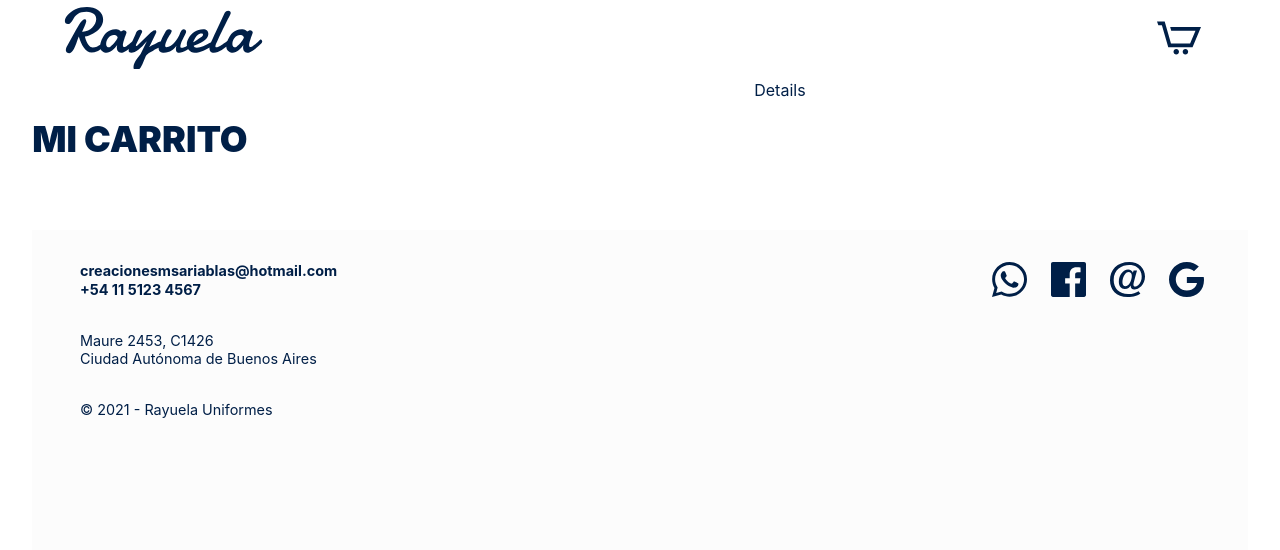
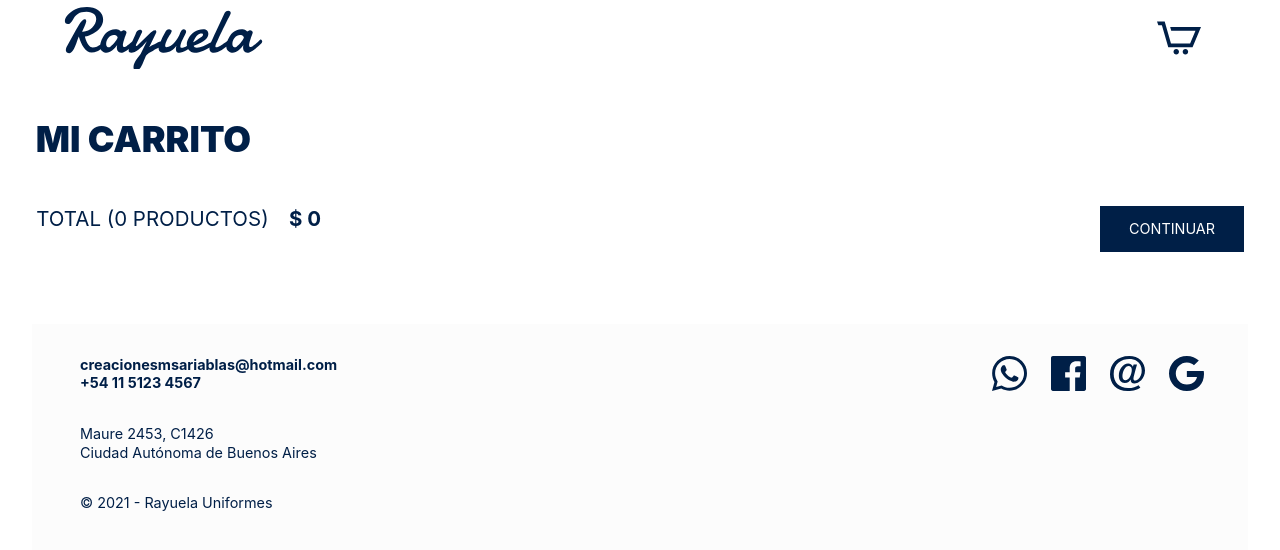
Before and after one commit to hernan-clich/rayuela-uniformes, a Next.js app: page /cart in a window 1280 px wide. Shown: the top 550 px of the page. Built offline with nearby package versions, Linux system fonts and the light colour scheme; a web font is replaced by a local one.

Commit message:
Created subheadings in cart screen

```diff
--- a/app/hooks/useOrder.tsx
+++ b/app/hooks/useOrder.tsx
@@ -7,6 +7,8 @@ function useOrder(productId = ''): {
   isCartEmpty: boolean;
   checkIfProductIsInCart: (currentSize: TProductSizes) => boolean;
   localStorageCart: TOrder[];
+  productsCount: number;
+  totalCartAmt: number;
   setCurrentProductQuantity: (action: 'incr' | 'decr' | number, currentSize: TProductSizes) => void;
   setNewOrder: (order: TOrder) => void;
   deleteOrder: (orderId: string) => void;
@@ -19,6 +21,11 @@ function useOrder(productId = ''): {
     : [];
   const checkIfProductIsInCart = (currentSize: TProductSizes) =>
     Boolean(currentProductInCart) && currentProductInCart.size === currentSize;
+  const productsCount = localStorageCart.reduce((acc, order) => acc + order?.quantity, 0);
+  const totalCartAmt = localStorageCart.reduce(
+    (acc, order) => acc + order?.product?.price * order?.quantity,
+    0
+  );
   const setNewOrder = (order: TOrder) => setLocalStorageCart([...localStorageCart, order]);
   const deleteOrder = (orderId: string) =>
     setLocalStorageCart(localStorageCart.filter((order) => order?.id !== orderId));
@@ -51,8 +58,10 @@ function useOrder(productId = ''): {
     deleteOrder,
     isCartEmpty,
     localStorageCart,
+    productsCount,
     setCurrentProductQuantity,
-    setNewOrder
+    setNewOrder,
+    totalCartAmt
   };
 }
 
--- a/app/screens/Cart/components/CartCard/index.tsx
+++ b/app/screens/Cart/components/CartCard/index.tsx
@@ -41,7 +41,7 @@ function CartCard({ order }: Props) {
           </div>
           <div className="topRight">
             <CustomText as="span" size="regular" weight="bold" textTransform="uppercase">
-              {`$ ${order?.product?.price * order?.quantity}`}
+              {`$ ${(order?.product?.price * order?.quantity).toLocaleString('de-DE')}`}
             </CustomText>
           </div>
         </div>
--- a/app/screens/Cart/components/CartDetails/index.tsx
+++ b/app/screens/Cart/components/CartDetails/index.tsx
@@ -1,4 +1,5 @@
 import { useState, useEffect } from 'react';
+import CustomButton from '~components/CustomButton';
 import CustomText from '~components/CustomText';
 import useOrder from '~hooks/useOrder';
 import { TOrder } from '~types/order';
@@ -6,7 +7,7 @@ import CartCard from '../CartCard';
 import * as Styled from './styles';
 
 function CartDetails() {
-  const { localStorageCart } = useOrder();
+  const { localStorageCart, productsCount, totalCartAmt } = useOrder();
   const [storedOrders, setStoredOrders] = useState<TOrder[]>([]);
 
   // I had to resort to this in order to avoid the following error
@@ -23,13 +24,37 @@ function CartDetails() {
           weight="black"
           textTransform="uppercase"
           textAlign="left"
-          className="title"
+          className="heading"
         >
           Mi Carrito
         </CustomText>
+        <div className="subheadings">
+          <div>
+            <CustomText
+              as="span"
+              size="regular"
+              weight="regular"
+              textTransform="uppercase"
+              textAlign="left"
+            >
+              TOTAL ({`${productsCount} ${productsCount === 1 ? 'producto' : 'productos'}`})
+            </CustomText>
+            <CustomText
+              as="span"
+              size="regular"
+              weight="bold"
+              textTransform="uppercase"
+              textAlign="left"
+            >
+              {`$ ${totalCartAmt.toLocaleString('de-DE')}`}
+            </CustomText>
+          </div>
+          <CustomButton size="small" weight="regular" textTransform="uppercase">
+            Continuar
+          </CustomButton>
+        </div>
         {storedOrders && storedOrders.map((order) => <CartCard key={order.id} order={order} />)}
       </div>
-      <div className="detailsContainer">Details</div>
     </Styled.CartDetailsContainer>
   );
 }
--- a/app/screens/Cart/components/CartDetails/styles.ts
+++ b/app/screens/Cart/components/CartDetails/styles.ts
@@ -1,4 +1,5 @@
 import styled from 'styled-components';
+import { PRIMARY_SPACING_EM, SECONDARY_SPACING_EM } from '~styles/variables';
 
 export const CartDetailsContainer = styled.div`
   display: flex;
@@ -7,15 +8,26 @@ export const CartDetailsContainer = styled.div`
   width: 100vw;
 
   .cartProdsWrapper {
-    flex-grow: 5;
+    width: 100%;
   }
 
-  .title {
-    margin: 1em clamp(0.9em, 2.2vw, 2em);
+  .heading,
+  .subheadings {
+    margin: ${SECONDARY_SPACING_EM} clamp(${SECONDARY_SPACING_EM}, 2.2vw, ${PRIMARY_SPACING_EM});
   }
 
-  .detailsContainer {
-    flex-grow: 5;
-    min-width: 230px;
+  .subheadings {
+    display: flex;
+    justify-content: space-between;
+    margin-bottom: ${PRIMARY_SPACING_EM};
+    padding: 8px;
+
+    span {
+      margin-right: ${SECONDARY_SPACING_EM};
+    }
+
+    button {
+      max-width: unset;
+    }
   }
 `;
```
